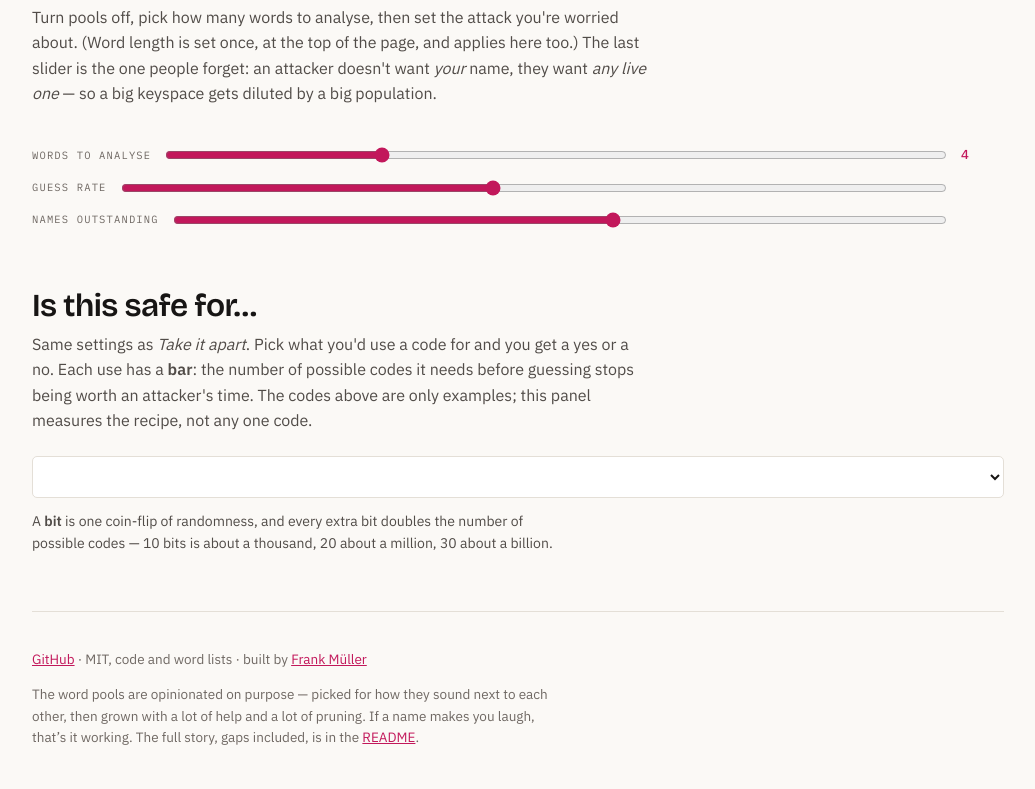
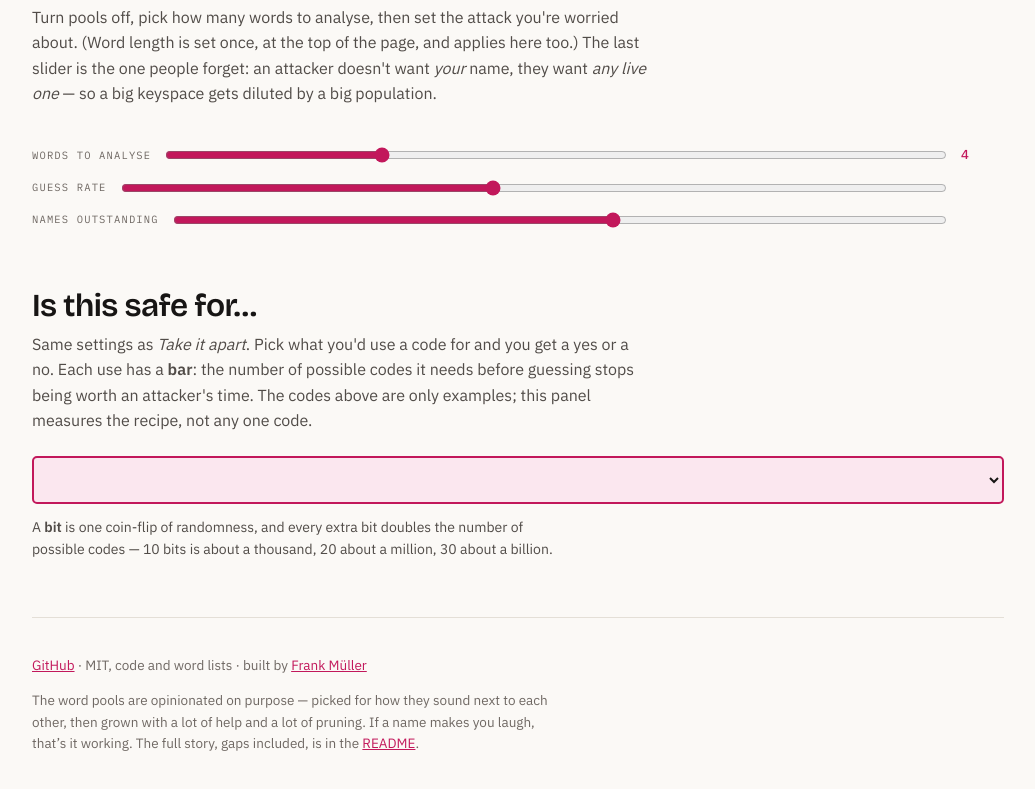
Before and after one commit to frankie-muller/funkynames, a website with bundled scripts: page demo/index.html in a window 1280 px wide. Shown: the part 985-1774 px from the top of the page, without its empty margins (122-1157 px from the left). Built offline with nearby package versions, Linux system fonts and the light colour scheme.

Commit message:
Give the use-case select real contrast
It's the one primary control in "Is this safe for..." — everything
else in that select's generic style is tuned for secondary controls
(word length, pool toggles), where a near-invisible var(--rule) border
is fine. This one was barely visible against the dark surface. Styled
it like the page's other hero action (button.go): accent border,
tinted background.

```diff
--- a/demo/index.html
+++ b/demo/index.html
@@ -99,6 +99,7 @@
   input[type=range] { flex:1 1 130px; min-width:110px; accent-color:var(--accent); }
   select { font-family:inherit; font-size:16px; color:var(--ink); background:var(--surface);
            border:1px solid var(--rule); border-radius:5px; padding:9px 11px; width:100%; }
+  #use-case { border:2px solid var(--accent); background:var(--accent-bg); font-weight:600; padding:11px 13px; }
 
   #pool-toggles { display:flex; flex-wrap:wrap; gap:6px; margin-bottom:16px; }
   .toggle { display:inline-flex; align-items:center; gap:6px; font-size:13px;
```
